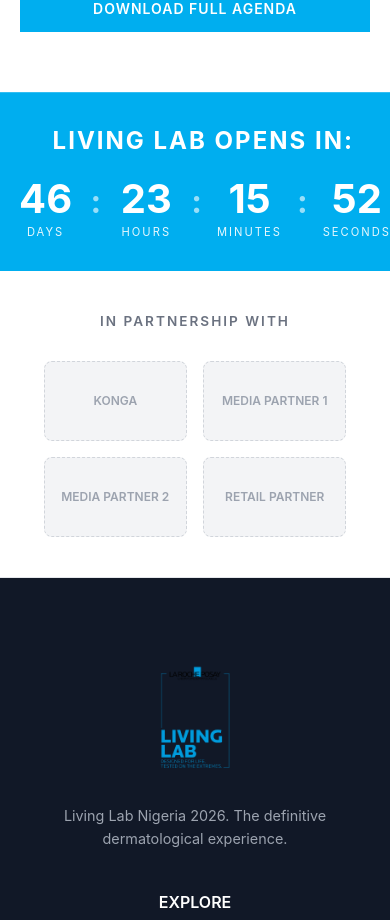
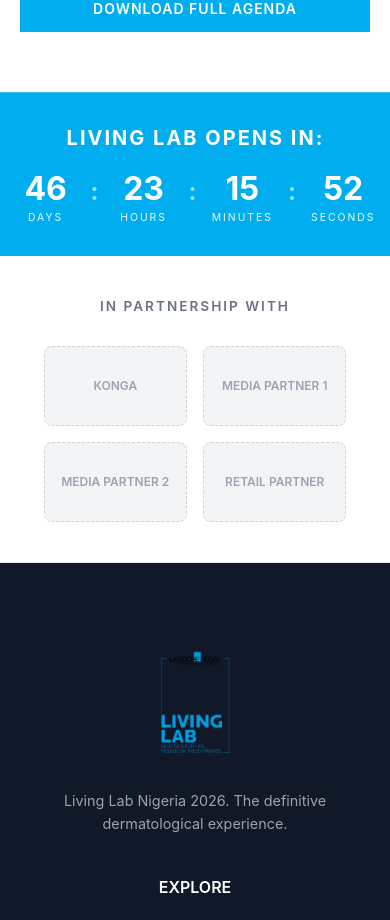
Before and after one commit to Dakolo14/livinglab, a React (Vite) app: page /test in a window 390 px wide. Shown: the part 6660-7580 px from the top of the page. Built offline with nearby package versions, Linux system fonts and the light colour scheme; a web font is replaced by a local one.

Commit message:
style: increase mobile logo and reduce countdown fonts

```diff
--- a/src/components/layout/Header.css
+++ b/src/components/layout/Header.css
@@ -168,7 +168,7 @@
     position: relative;
     z-index: 101;
   }
-  .header-logo img { height: 160px; }
+  .header-logo img { height: 170px; }
   .site-header.shrunk .header-logo img { height: 70px; }
 
   .hamburger-menu { display: flex; }
--- a/src/components/sections/Countdown.css
+++ b/src/components/sections/Countdown.css
@@ -14,7 +14,7 @@
 }
 
 .countdown-title {
-  font-size: 1.5rem;
+  font-size: 1.25rem;
   font-weight: 700;
   letter-spacing: 2px;
   margin: 0;
@@ -34,20 +34,20 @@
 }
 
 .time-value {
-  font-size: 2.5rem;
+  font-size: 2rem;
   font-weight: 700;
   line-height: 1;
 }
 
 .time-label {
-  font-size: 0.7rem;
+  font-size: 0.65rem;
   letter-spacing: 2px;
   margin-top: 5px;
   opacity: 0.9;
 }
 
 .time-separator {
-  font-size: 2rem;
+  font-size: 1.5rem;
   font-weight: 700;
   margin-top: -15px;
   opacity: 0.6;
@@ -59,15 +59,3 @@
     gap: 20px;
   }
 }
-
-
-/* Mobile Responsiveness Auto-Appended */
-@media (max-width: 768px) {
-
-  .countdown { padding: 60px 20px; }
-  .countdown h2 { font-size: 2rem; }
-  .timer { flex-wrap: wrap; gap: 20px; }
-  .time-unit span { font-size: 2.5rem; }
-  .time-unit label { font-size: 0.75rem; }
-
-}
```
